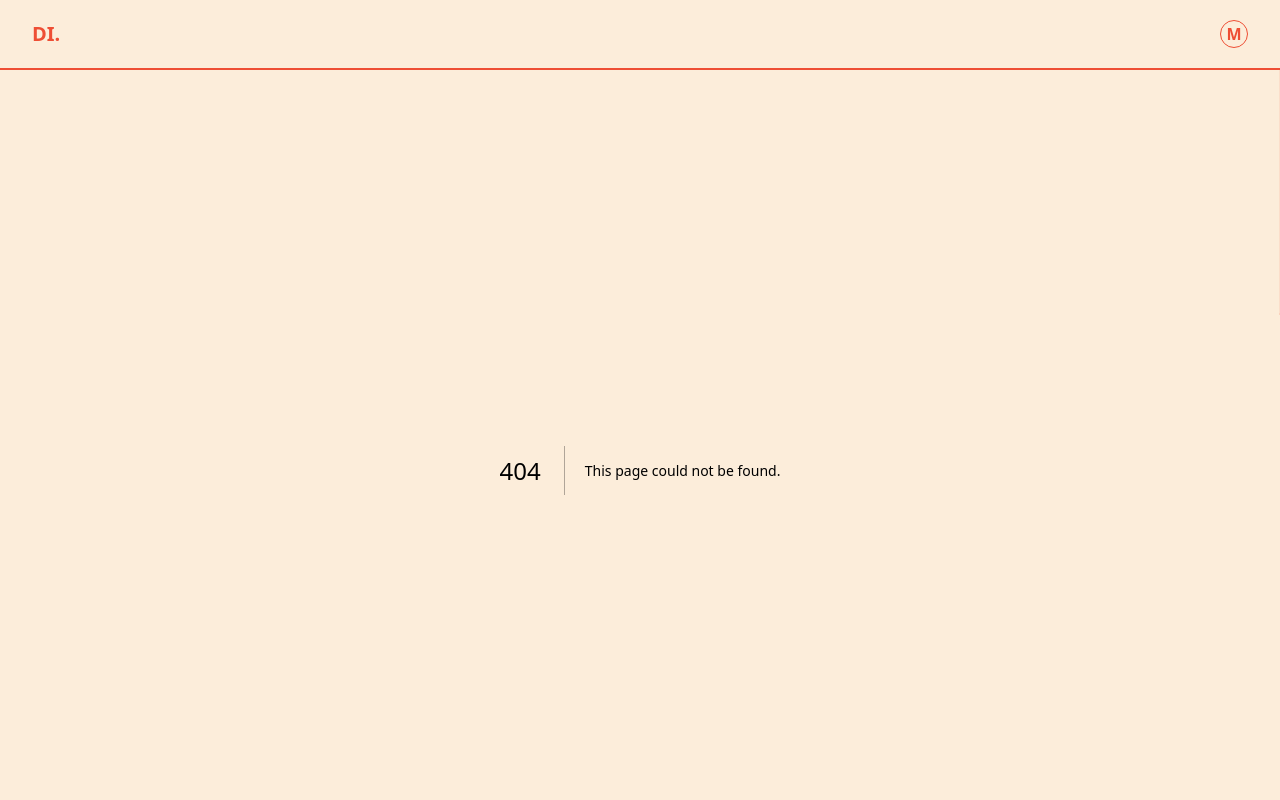
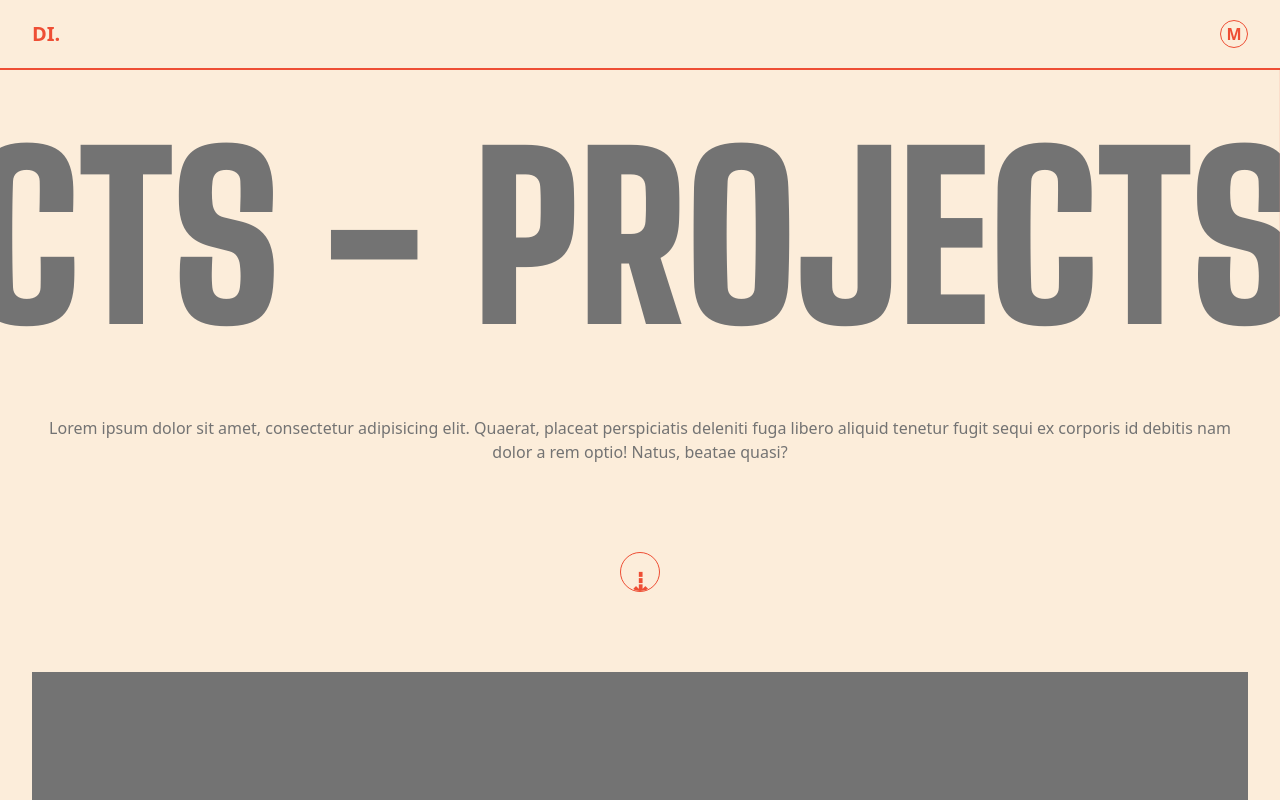
Before and after one commit to vibe-coder/david-irinyemi-portfolio-main, a Next.js app in the folder david-irinyemi-portfolio/david-irinyemi-portfolio/: page /projects in a window 1280 px wide. Before the commit this address had no page. Shown: the top 800 px of the page. Built offline with nearby package versions, Linux system fonts and the light colour scheme.

Commit message:
Created project compo-nent and style file to handle arrow animation

```diff
--- /dev/null
+++ b/david-irinyemi-portfolio/david-irinyemi-portfolio/src/app/projects/Styles/Projects.scss
@@ -0,0 +1,45 @@
+
+section{
+  #wrapper{
+    overflow: hidden;
+
+    #scroll{
+      white-space: nowrap;
+
+      #to-left{
+        margin-bottom: 10px;
+        animation: RightToLeft 70s infinite linear;
+        width: 1000vw;
+      }
+
+      @keyframes  RightToLeft {
+        from {
+          transform: translateX(0%);
+        }
+        to {
+          transform: translateX(-50%);
+        }
+      }
+    }
+  }
+
+  #scroll-down-div{
+    div{
+      #arrow{
+        transform: rotate(90deg);
+        transform: translateY(-50%);
+        animation: scrollDown .91s infinite linear;
+
+      }
+
+      @keyframes scrollDown {
+        from{
+          transform: translateY(-50%)
+        }
+        to{
+          transform: translateY(100%)
+        }
+      }
+    };
+  }
+}
--- /dev/null
+++ b/david-irinyemi-portfolio/david-irinyemi-portfolio/src/app/projects/page.jsx
@@ -0,0 +1,45 @@
+import "./Styles/Projects.scss"
+
+const Projects = () => {
+  return(
+    <section className="text-text-gray">
+      <div id='wrapper'>
+        <div id='scroll'>
+          <div id='to-left'>
+            <h1 className="text-[14rem] text-text-gray font-extrabold uppercase"> PROJECTS - PROJECTS - PROJECTS - PROJECTS - PROJECTS - PROJECTS - PROJECTS - PROJECTS - PROJECTS - PROJECTS - PROJECTS - PROJECTS</h1>
+          </div>
+        </div>
+      </div>
+
+      <div className="px-8">
+        <p className="text-center font-sans font-normal">Lorem ipsum dolor sit amet, consectetur adipisicing elit. Quaerat, placeat perspiciatis deleniti fuga libero aliquid tenetur fugit sequi ex corporis id debitis nam dolor a rem optio! Natus, beatae quasi?</p>
+      </div>
+
+      <div id='scroll-down-div' className='font px-8 flex flex-col justify-between items-center mt-20'>
+        <div className='h-10 w-10 border border-burnt-orange rounded-3xl mt-2 flex justify-center items-start overflow-hidden'>
+          <p id='arrow' className='text-3xl text-burnt-orange'>&#8675;</p>
+        </div>
+      </div>
+
+      <div className="px-8 py-20 grid grid-cols-1 gap-y-5">
+        <div className="h-80 flex justify-center items-center bg-text-gray hover:bg-burnt-orange cursor-pointer transition duration-300 ease-in-out">
+          <a href="https://vibe-mymoviebox.netlify.app/" target="_blank" className="text-4xl text-peach w-full h-full flex justify-center items-center">MOVIEBOX</a>
+        </div>
+
+        <div className="h-80 flex justify-center items-center bg-text-gray hover:bg-burnt-orange cursor-pointer transition duration-300 ease-in-out">
+          <a href="https://promage-dashboard.netlify.app/" target="_blank" className="text-4xl text-peach w-full h-full flex justify-center items-center">PROMAGE</a>
+        </div>
+
+        <div className="h-80 flex justify-center items-center bg-text-gray hover:bg-burnt-orange cursor-pointer transition duration-300 ease-in-out">
+          <a href="https://excal-calculator.netlify.app/" target="_blank" className="text-4xl text-peach w-full h-full flex justify-center items-center">EX.CAL</a>
+        </div>
+
+        <div className="h-80 flex justify-center items-center bg-text-gray hover:bg-burnt-orange cursor-pointer transition duration-300 ease-in-out">
+          <a href="https://e-learning-website-main.netlify.app/" target="_blank" className="text-4xl text-peach w-full h-full flex justify-center items-center">E-LEARNING</a>
+        </div>
+      </div>
+    </section>
+  )
+}
+
+export default Projects;
```
